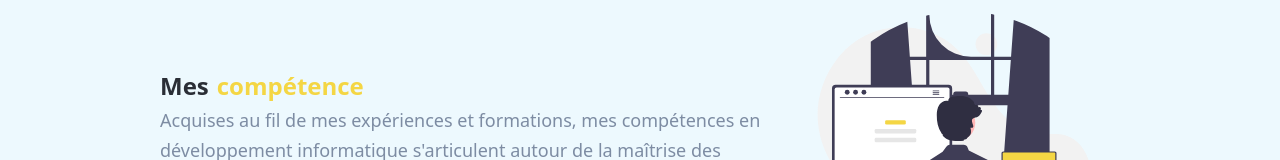
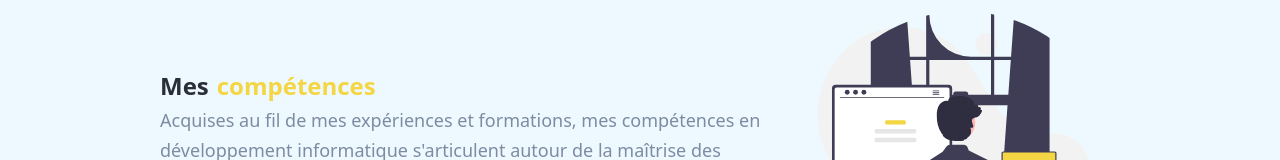
Before and after one commit to THEfireZz/THEfireZz.github.io, an Angular app: page /skills in a window 1280 px wide. Shown: the part 196-356 px from the top of the page. Built offline with nearby package versions, Linux system fonts and the light colour scheme.

Commit message:
Update skills component HTML to fix typo

```diff
--- a/src/app/components/pages/skills/skills.component.html
+++ b/src/app/components/pages/skills/skills.component.html
@@ -5,7 +5,7 @@
         <div class="pb-8 w-3/4 grid grid-cols-3 gap-4">
             <div class="col-span-2 flex flex-col justify-center">
                 <h1 class="text-2xl font-semibold w-1/3  rounded-lg  flex items-center h-10 text-primary">
-                    Mes <span class="text-secondary m-2">compétence</span>
+                    Mes <span class="text-secondary m-2">compétences</span>
                 </h1>
 
                 <p class="text-lg leading-relaxed text-tertiary">
```
